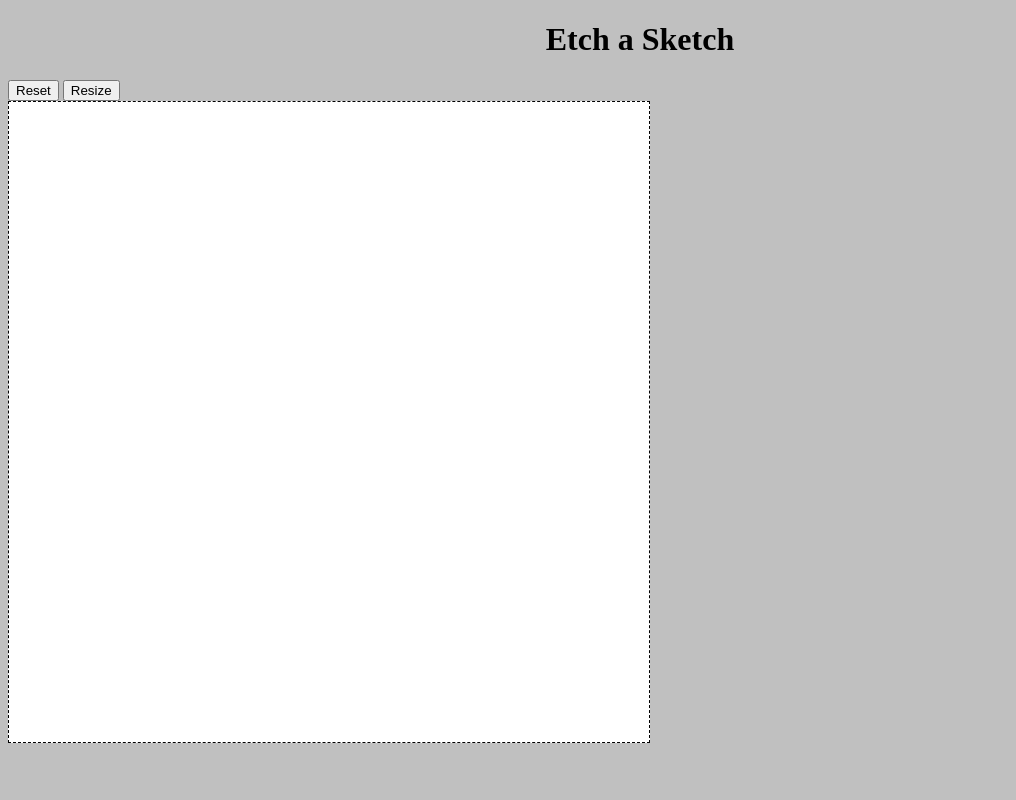
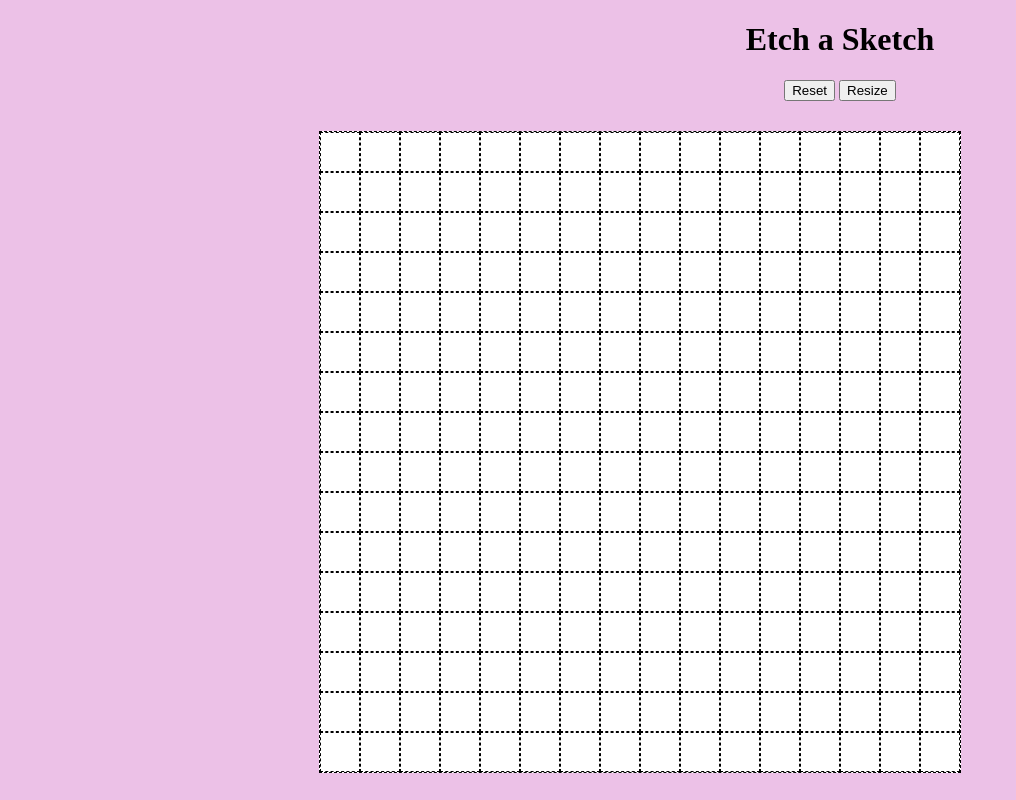
Before and after one commit to srmoll/etch-a-sketch, a plain HTML site: page index.html in a window 1280 px wide. Shown: the whole page, without its empty margins (0-1016 px from the left). Drawn offline with Linux system fonts and the light colour scheme.

Commit message:
Added an initial grid (16x16)to make the design more user friendly. Added a dynamic query based on viewport dimensions

```diff
--- a/index.html
+++ b/index.html
@@ -6,10 +6,11 @@
   <meta charset="UTF-8"/>
 </head>
 <body>
-  <h1>Etch a Sketch</h1>
-  <button id="reset" class="btn">Reset</button>
-  <button id="resize" class="btn">Resize</button>
-
+  <div id="button-container">
+    <h1>Etch a Sketch</h1>
+    <button id="reset" class="btn">Reset</button>
+    <button id="resize" class="btn">Resize</button>
+  </div>
   <div id="container"></div>
 
   <script>
@@ -64,10 +65,10 @@
 
     function clearGrid() {
       let divChildren = divContainer.children;
-      divContainer.style.backgroundColor = "white";
+      //divContainer.style.backgroundColor = "white";
       for (let i = 0; i < divChildren.length; ++i) {
         divChildren[i].style.backgroundColor = "white";
-        divChildren[i].style.borderStyle = "none";
+        //divChildren[i].style.borderStyle = "none";
       }
     }
 
@@ -75,6 +76,21 @@
       e.target.style.backgroundColor = "black";
     }
 
+    function initializeGrid() {
+      const dimension = 16;
+      for (let i = 0; i < dimension**2; ++i) {
+        const divChild = document.createElement("div");
+        divChild.style.borderColor = "black";
+        divChild.style.borderStyle = "dashed";
+        divChild.style.borderWidth = "thin";
+        divChild.addEventListener('mouseover', addHoverProperty);
+        divContainer.append(divChild);
+      }
+      divContainer.style.gridTemplateColumns = `repeat(${dimension}, 1fr)`;
+      divContainer.style.gridTemplateRows = `repeat(${dimension}, 1fr)`
+    }
+
+    initializeGrid();
 
   </script>
 </body>
--- a/styles.css
+++ b/styles.css
@@ -1,18 +1,27 @@
 body {
-    background-color: rgb(192, 192, 192);
+    background-color: rgb(236, 193, 231);
+}
+
+#button-container {
+    display: block;
+    justify-content: center;
+    justify-items: center;
+    margin: 0 40vw 30px 40vw;
+    width: 50vw;
+    height: 100%;
+}
+
+button {
+    display: inline-block;
 }
 
 h1 {
     display: flex;
-    margin: 50 0 50 0;
     justify-self: center;
-
 }
 
 button {
-    margin: 0 50 100 0;
-    display: inline-block;
-    justify-items: left;
+    box-shadow: rgb(196, 4, 93);
 }
 
 #container {
@@ -20,11 +29,21 @@ button {
     width: 50vw;
     height: 50vw;
     display: grid;
-    justify-content: center;
     grid-template-columns: repeat(16, 1fr);
     grid-template-rows: repeat(16, 1fr);
     border-color: black;
     border-width: thin;
     border-style: dashed;
     background-color: white;
+    margin: 0 auto 0 auto;
 }
+
+@media (max-width: 100vh) {
+    #container {
+        width: 50vw;
+        height: 50vw;
+    }
+    #button-container {
+        width: 50vw;
+    }
+}
```
